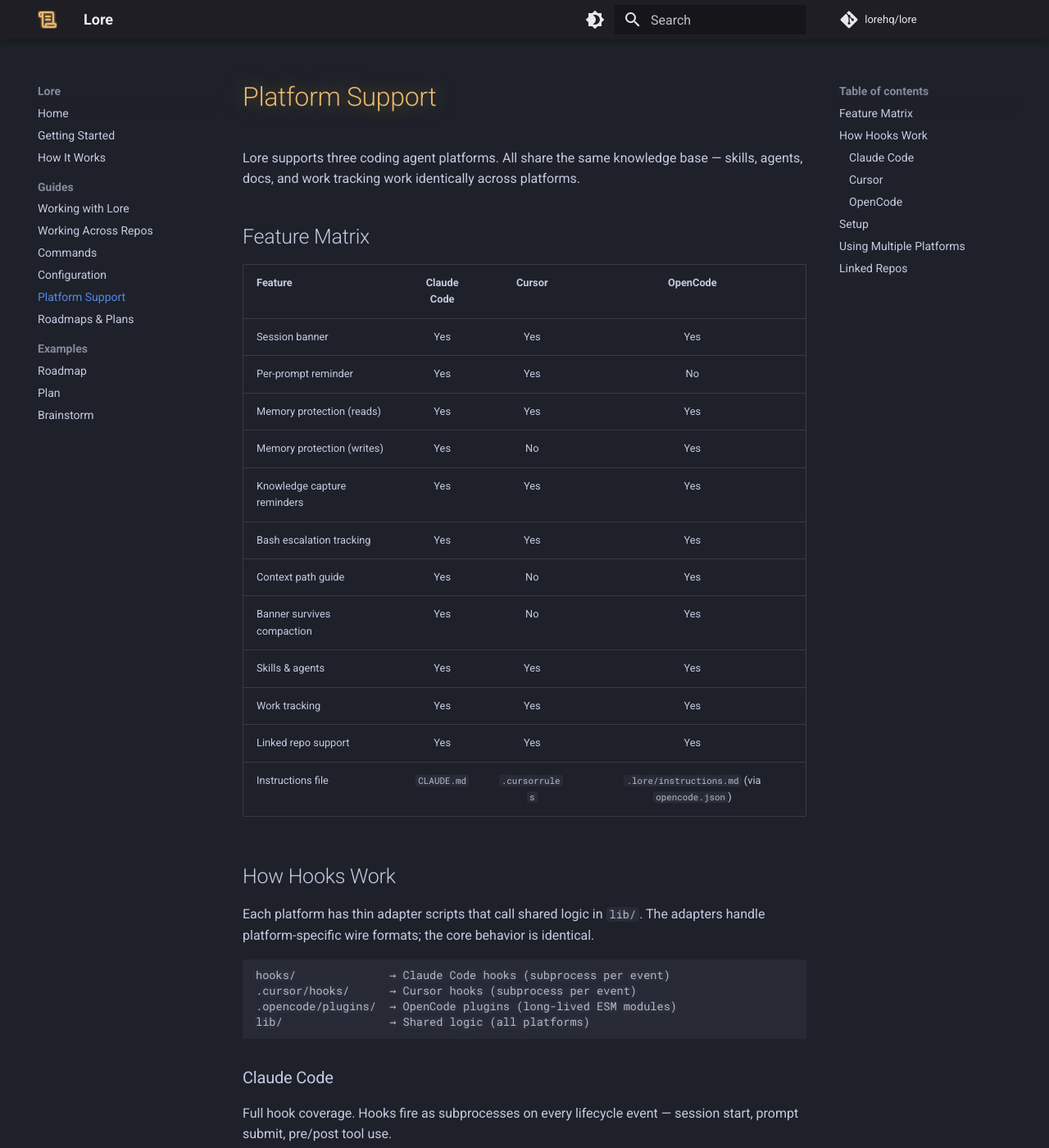
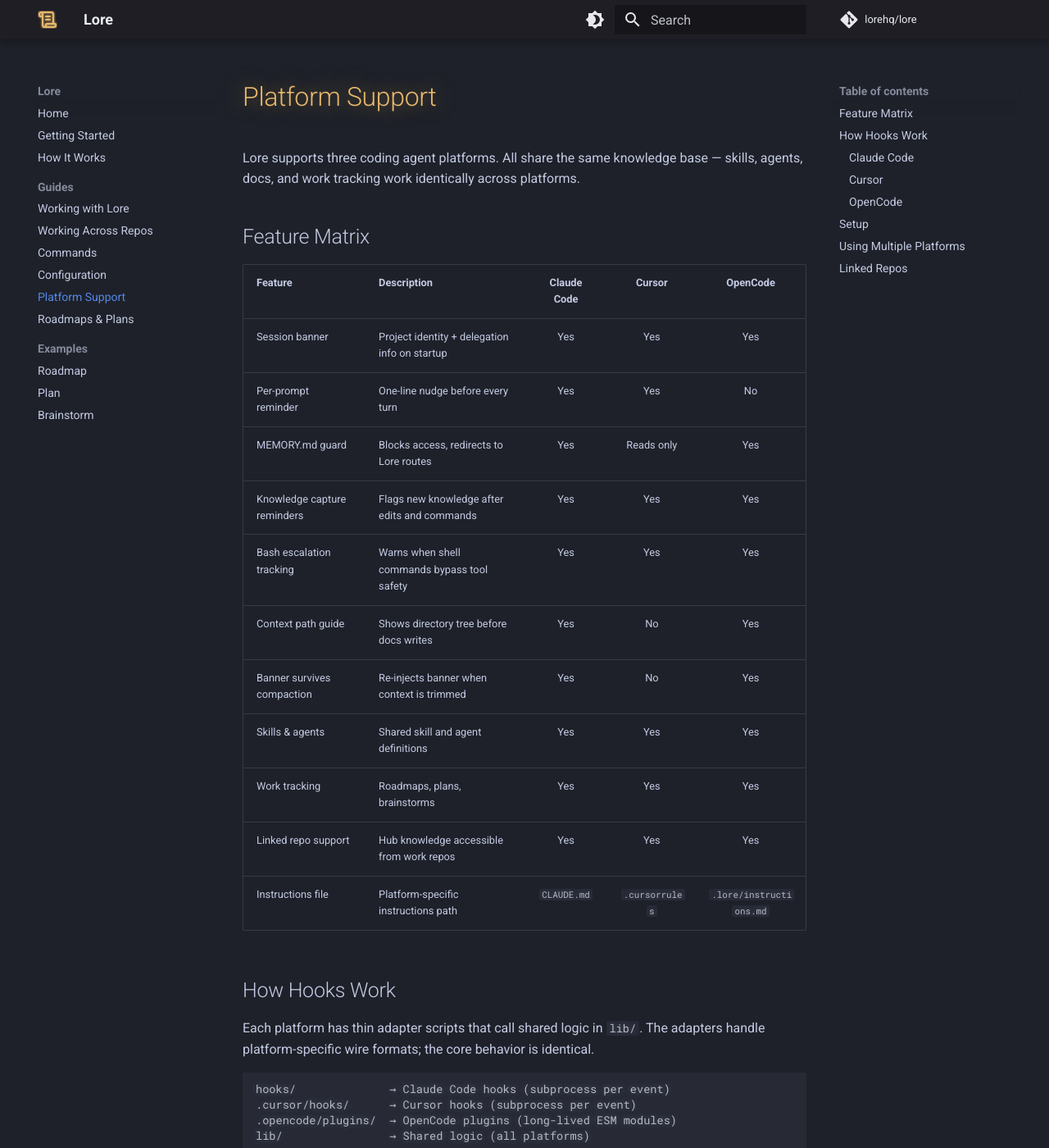
Before and after one commit to lorehq/lore-docs, an MkDocs documentation site: the page built from docs/guides/platform-support.md, in a window 1280 px wide and 1400 px high. Shown: the whole window at 82% size. Built offline with MkDocs 1.6.1 and Material for MkDocs 9.7.7, drawn with Linux system fonts in a browser that asks for light colours; comment, search, counter and statistics services are not loaded; some of the changed text lies outside the part shown.

Commit message:
Update feature matrix — add descriptions, collapse MEMORY.md rows, fix Cursor gaps
Co-Authored-By: Claude Opus 4.6 <noreply@anthropic.com>

```diff
--- a/docs/guides/platform-support.md
+++ b/docs/guides/platform-support.md
@@ -8,20 +8,19 @@ Lore supports three coding agent platforms. All share the same knowledge base
 
 ## Feature Matrix
 
-| Feature | Claude Code | Cursor | OpenCode |
-|---------|:-----------:|:------:|:--------:|
-| Session banner | Yes | Yes | Yes |
-| Per-prompt reminder | Yes | Yes | No |
-| Memory protection (reads) | Yes | Yes | Yes |
-| Memory protection (writes) | Yes | No | Yes |
-| Knowledge capture reminders | Yes | Yes | Yes |
-| Bash escalation tracking | Yes | Yes | Yes |
-| Context path guide | Yes | No | Yes |
-| Banner survives compaction | Yes | No | Yes |
-| Skills & agents | Yes | Yes | Yes |
-| Work tracking | Yes | Yes | Yes |
-| Linked repo support | Yes | Yes | Yes |
-| Instructions file | `CLAUDE.md` | `.cursorrules` | `.lore/instructions.md` (via `opencode.json`) |
+| Feature | Description | Claude Code | Cursor | OpenCode |
+|---------|-------------|:-----------:|:------:|:--------:|
+| Session banner | Project identity + delegation info on startup | Yes | Yes | Yes |
+| Per-prompt reminder | One-line nudge before every turn | Yes | Yes | No |
+| MEMORY.md guard | Blocks access, redirects to Lore routes | Yes | Reads only | Yes |
+| Knowledge capture reminders | Flags new knowledge after edits and commands | Yes | Yes | Yes |
+| Bash escalation tracking | Warns when shell commands bypass tool safety | Yes | Yes | Yes |
+| Context path guide | Shows directory tree before docs writes | Yes | No | Yes |
+| Banner survives compaction | Re-injects banner when context is trimmed | Yes | No | Yes |
+| Skills & agents | Shared skill and agent definitions | Yes | Yes | Yes |
+| Work tracking | Roadmaps, plans, brainstorms | Yes | Yes | Yes |
+| Linked repo support | Hub knowledge accessible from work repos | Yes | Yes | Yes |
+| Instructions file | Platform-specific instructions path | `CLAUDE.md` | `.cursorrules` | `.lore/instructions.md` |
 
 ## How Hooks Work
 
@@ -56,8 +55,8 @@ Cursor ignores output from `afterFileEdit` and `afterShellExecution`, so knowled
 
 **Known gaps:**
 
-- No write blocking — `beforeReadFile` exists but no `beforeWriteFile`
-- No context path guide — no pre-write hook for non-file tools
+- No write blocking — `beforeReadFile` exists but no `beforeWriteFile`, so MEMORY.md writes can't be intercepted
+- No context path guide — no pre-write hook to show directory tree before docs edits
 - No compaction event — `sessionStart` fires once, so the banner is lost if the context window is trimmed mid-session
 
 ### OpenCode
```
